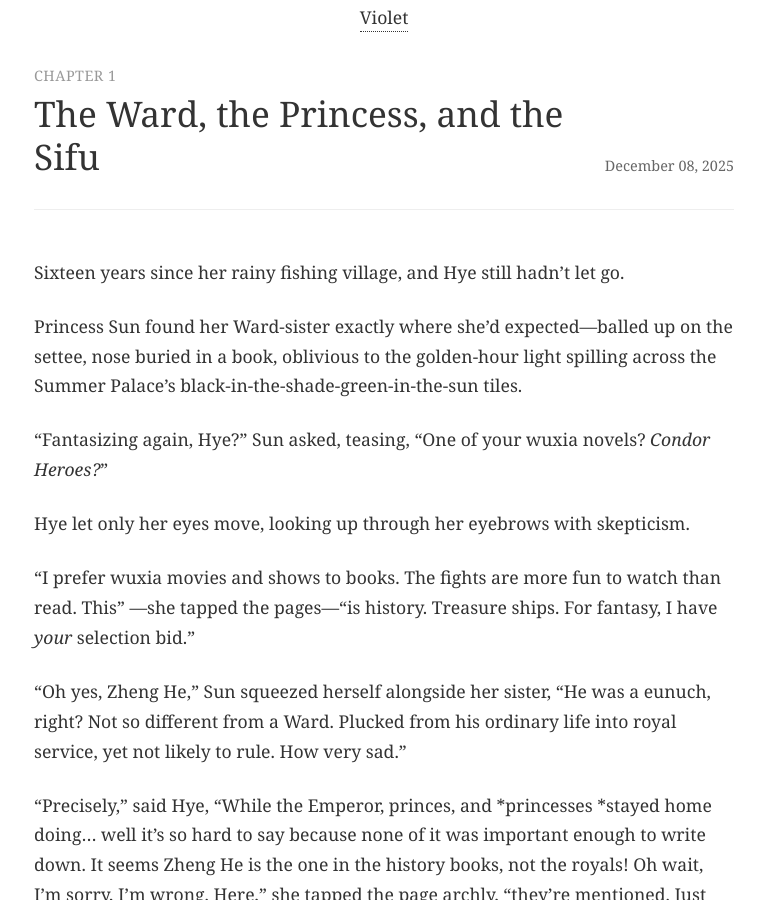
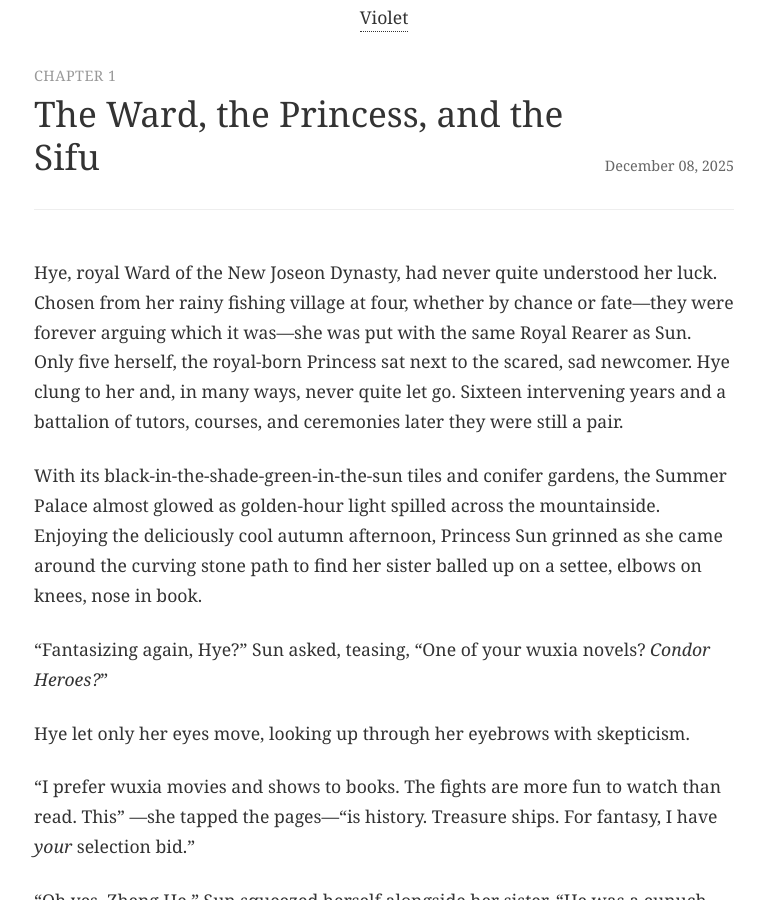
Before and after one commit to kmunki/kmunki.github.io, a Jekyll site: the page built from _fiction/violet/011-chapter-01.md, in a window 1280 px wide and 900 px high, scrolled down 285 px. Shown: the whole window, without its empty margins (256-1020 px from the left). Built offline with Jekyll 4.4.1, drawn with Linux system fonts in a browser that asks for light colours.

Commit message:
Restore opening paragraphs - preserve narrative function
Reverted compression of opening two paragraphs per PR feedback.

What I removed (and now restored):
- Hye's backstory: chosen from fishing village at 4, Ward status
- Sun and Hye's origin: same Royal Rearer, 5-year-old Sun
  comforting scared newcomer
- Emotional core: 'Hye clung to her' - establishes their bond
- POV clarity: Sun moving through space and observing setting,
  not Hye being 'oblivious to golden-hour light'

The compression prioritized efficiency over narrative function.
These opening lines do critical work establishing:
- Hye's humble origins (fishing village)
- The Ward-Princess relationship dynamics
- The chance/fate theme central to the novel
- Proper POV attribution for scene description

🤖 Generated with Claude Code
Co-Authored-By: Claude <noreply@anthropic.com>

```diff
--- a/_fiction/violet/011-chapter-01.md
+++ b/_fiction/violet/011-chapter-01.md
@@ -7,9 +7,9 @@ permalink: /fiction/violet/chapter-01/
 act: 1
 date: December 08, 2025
 ---
-Sixteen years since her rainy fishing village, and Hye still hadn't let go.
+Hye, royal Ward of the New Joseon Dynasty, had never quite understood her luck. Chosen from her rainy fishing village at four, whether by chance or fate—they were forever arguing which it was—she was put with the same Royal Rearer as Sun. Only five herself, the royal-born Princess sat next to the scared, sad newcomer. Hye clung to her and, in many ways, never quite let go. Sixteen intervening years and a battalion of tutors, courses, and ceremonies later they were still a pair.
 
-Princess Sun found her Ward-sister exactly where she'd expected—balled up on the settee, nose buried in a book, oblivious to the golden-hour light spilling across the Summer Palace's black-in-the-shade-green-in-the-sun tiles.
+With its black-in-the-shade-green-in-the-sun tiles and conifer gardens, the Summer Palace almost glowed as golden-hour light spilled across the mountainside. Enjoying the deliciously cool autumn afternoon, Princess Sun grinned as she came around the curving stone path to find her sister balled up on a settee, elbows on knees, nose in book.
 
 “Fantasizing again, Hye?” Sun asked, teasing, “One of your wuxia novels? *Condor Heroes?*”
 
```
